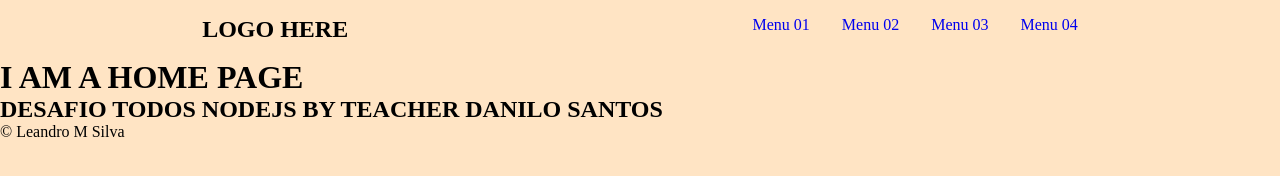
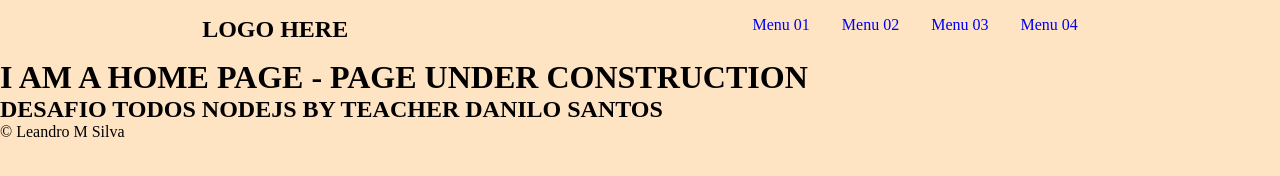
Before and after one commit to leandromacedosilva/todo-desafio, a plain HTML site: page frontend/index.html in a window 1280 px wide. Drawn offline with Linux system fonts and the light colour scheme.

Commit message:
updated file index.html

```diff
--- a/frontend/index.html
+++ b/frontend/index.html
@@ -4,7 +4,7 @@
     <meta charset="UTF-8">
     <meta http-equiv="X-UA-Compatible" content="IE=edge">
     <meta name="viewport" content="width=device-width, initial-scale=1.0">
-    <title>Document</title>
+    <title>todos project</title>
     <link rel="stylesheet" href="./assets/src/css/style.css">
     <meta name="description" content="Document description  for documentation   purposes. Documentation is provided here.">
 </head>
@@ -21,7 +21,7 @@
         </nav>
     </header>
     <main>
-        <h1>I AM A HOME PAGE</h1>
+        <h1>I AM A HOME PAGE - PAGE UNDER CONSTRUCTION</h1>
         <H2>DESAFIO TODOS NODEJS BY TEACHER <strong>DANILO SANTOS</strong></H2>
     </main>
     <footer>&copy; Leandro M Silva</footer>
```
